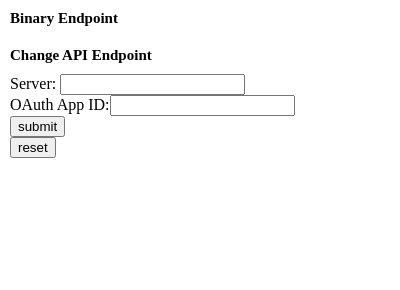
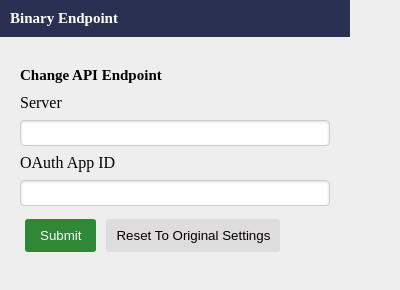
Before and after one commit to nazaninreihani/endpoint-chrome-extension, a browser extension: page popup.html in a window 400 px wide. Drawn offline with Linux system fonts and the light colour scheme.

Commit message:
add style

```diff
--- a/popup.html
+++ b/popup.html
@@ -2,51 +2,49 @@
 <html>
     <head>
         <title>Getting Started Extension's Popup</title>
-        <style type="text/css">
-            body {
-                margin: 10px;
-                white-space: nowrap;
-            }
-
-            h1 {
-                font-size: 15px;
-            }
-
-            #container {
-                align-items: center;
-                display: flex;
-                justify-content: space-between;
-            }
-            .row {
-                width: 100%;
-            }
-        </style>
+        <link rel="stylesheet" href="styles.css" />
         <script src="background.js"></script>
     </head>
 
     <body>
-    <h1>Binary Endpoint</h1>
+    <div class="header">
+        <h1>Binary Endpoint</h1>
+    </div>
     <div id="container">
-        <div>
+        <div class="content">
             <h1>Change API Endpoint</h1>
             <div class="row">
                 <div class="col">
-                    Server: <input type="text" id="server-url">
+                    <label for="server-url">Server</label>
+                </div>
+                <div class="row">
+                    <div class="col">
+                        <input type="text" id="server-url" class="text-input">
+                    </div>
                 </div>
             </div>
             <div class="row">
                 <div class="col">
-                    OAuth App ID:<input type="text" id="app-id">
+                    <label for="app-id">
+                        OAuth App ID
+                    </label>
                 </div>
             </div>
             <div class="row">
                 <div class="col">
-                    <button id="submit">submit</button>
+                    <input type="text" id="app-id" class="text-input">
                 </div>
             </div>
-            <div class="row">
-                <div class="col">
-                    <button id="reset">reset</button>
+            <div class="row buttons">
+                <div>
+                    <button id="submit" class="submit-button"><span>Submit</span></button>
+                </div>
+                <div>
+                    <button id="reset" class="reset-button">
+                        <span>
+                            Reset To Original Settings
+                        </span>
+                    </button>
                 </div>
             </div>
         </div>
--- /dev/null
+++ b/styles.css
@@ -0,0 +1,95 @@
+body {
+    white-space: nowrap;
+    width: 350px;
+    margin: 0;
+    background: #eeeeee;
+}
+
+h1 {
+    font-size: 15px;
+}
+
+.header {
+    background: #2A3052;
+    width: 100%;
+}
+
+.header > h1 {
+    margin: 0;
+    padding: 10px;
+    width: 100%;
+    color: #FFF;
+}
+
+#container {
+    align-items: center;
+    display: flex;
+    justify-content: space-between;
+    margin: 10px;
+}
+.row, .col {
+    width: 100%;
+}
+
+.text-input {
+    font-size: 14px;
+    margin: 2px;
+    height: 23px;
+    border-radius: 3px;
+    width: 100%;
+    margin: 8px 0;
+    display: inline-block;
+    border: 1px solid #ccc;
+    box-shadow: inset 0 1px 3px #ddd;
+    border-radius: 4px;
+    box-sizing: border-box;
+    padding: 12px 20px;
+}
+
+.content {
+    padding: 10px;
+    width: 100%;
+}
+
+.buttons {
+    display: flex;
+}
+
+.submit-button, .reset-button {
+    padding: 0;
+    border: 0;
+    border-radius: 3px;
+    margin: 5px;
+}
+
+.submit-button > span {
+    text-decoration: none;
+    text-align: center;
+    line-height: 100%;
+    text-transform: capitalize;
+    padding: 10px 15px;
+    display: inline-block;
+    font-weight: 400;
+    font-family: inherit;
+    border-radius: 3px;
+    overflow: visible;
+    border: 0;
+    color: #FFF;
+    background: #2E8836;
+}
+
+.reset-button > span {
+    text-decoration: none;
+    text-align: center;
+    line-height: 100%;
+    text-transform: capitalize;
+    padding: 10px;
+    display: inline-block;
+    font-weight: 400;
+    font-family: inherit;
+    border-radius: 3px;
+    overflow: visible;
+    border: 0;
+    color: #000;
+    background: #dedcdc;
+}
```
